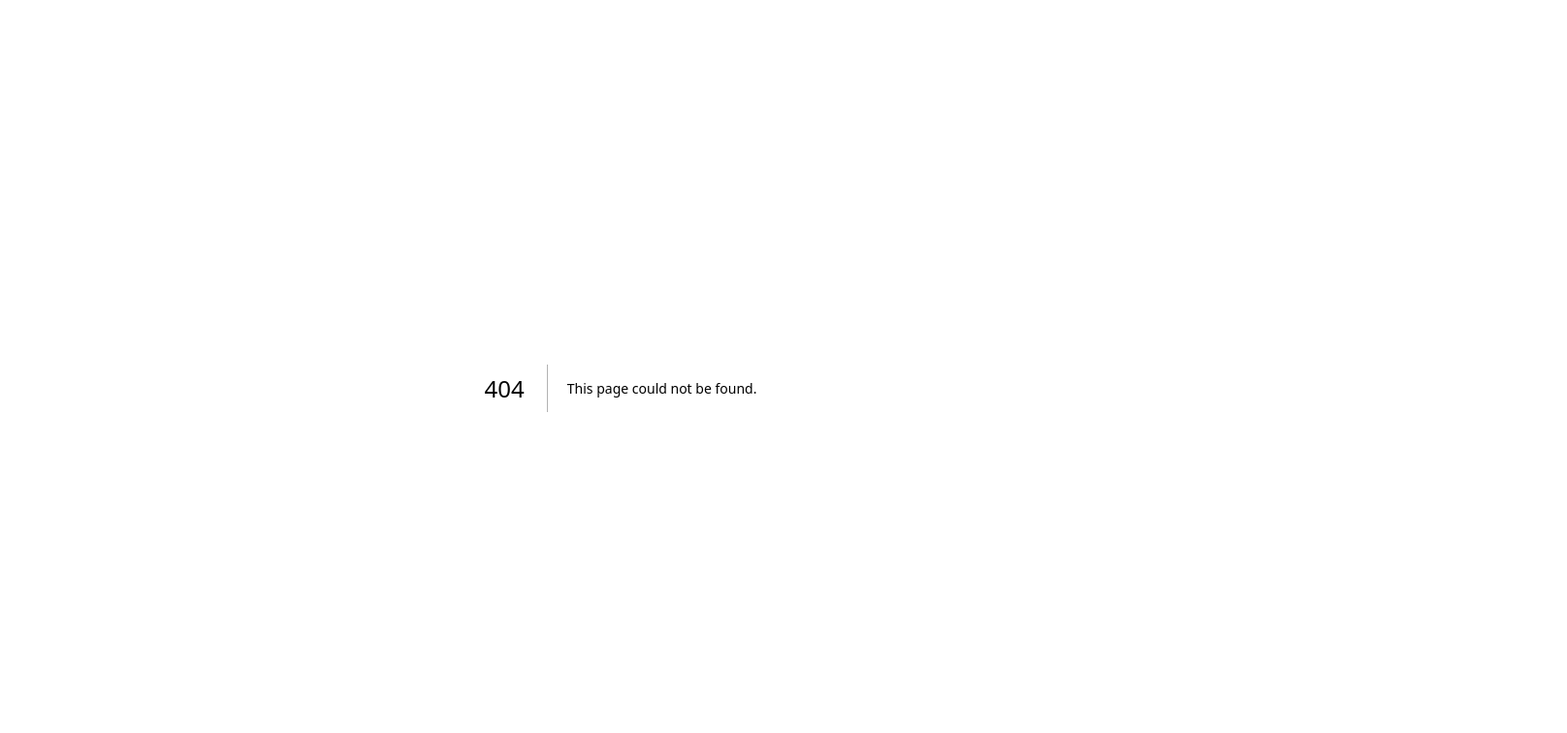
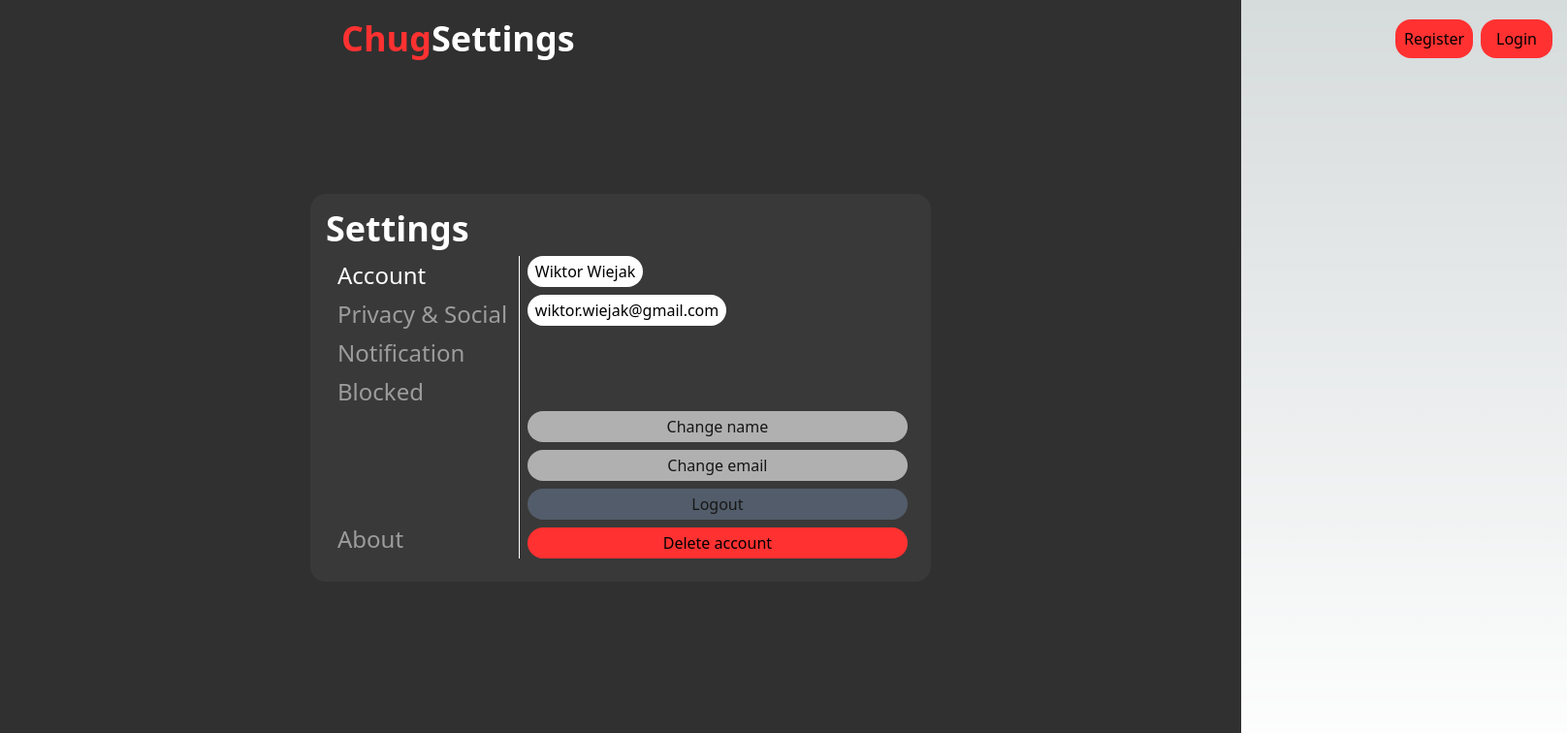
Before and after one commit to inspizzz/chug, a Next.js app: page /settings in a window 1280 px wide. Before the commit this address had no page. Shown: the top 756 px of the page at 97% size, 1616 px wide, since content can reach past the window. Built offline with nearby package versions, Linux system fonts and the light colour scheme.

Commit message:
created the settings template, not working yet, of the app

```diff
--- /dev/null
+++ b/app/settings/About/index.jsx
@@ -0,0 +1,10 @@
+export function About() {
+	return (
+		<div className="w-full h-full flex justify-center">
+			<div className="p-2 self-center w-fit h-fit flex flex-col">
+				<p className="self-center text-white">Chug</p>
+				<p className="self-center text-white">Version 1.0.0</p>
+			</div>
+		</div>
+	)
+}
--- /dev/null
+++ b/app/settings/Account/index.jsx
@@ -0,0 +1,19 @@
+export function Account() {
+	return (
+		<div className="w-full h-full flex flex-col gap-1 justify-between">
+			<div className="flex flex-col gap-2">
+				<p className="w-fit h-8 bg-white rounded-2xl flex items-center px-2 select-none">Wiktor Wiejak</p>
+				<p className="w-fit h-8 bg-white rounded-2xl flex items-center px-2 select-none">wiktor.wiejak@gmail.com</p>
+			</div>
+
+			<div className="flex flex-col gap-2">
+				<p className="w-full h-8 bg-white rounded-2xl self-center flex justify-center items-center px-2 opacity-60 hover:opacity-100 select-none">Change name</p>
+				<p className="w-full h-8 bg-white rounded-2xl self-center flex justify-center items-center px-2 opacity-60 hover:opacity-100 select-none">Change email</p>
+				<p className="w-full h-8 p-2 bg-slate-500 rounded-2xl flex items-center justify-center opacity-60 hover:opacity-100 select-none">Logout</p>
+				<p className="w-full h-8 p-2 bg-secondary rounded-2xl flex items-center justify-center hover:bg-red-600 select-none">Delete account</p>
+			</div>
+
+		</div>
+
+	)
+}
--- /dev/null
+++ b/app/settings/Blocked/index.jsx
@@ -0,0 +1,7 @@
+export function Blocked() {
+	return (
+		<div>
+
+		</div>
+	)
+}
--- /dev/null
+++ b/app/settings/Notification/index.jsx
@@ -0,0 +1,17 @@
+export function Notification() {
+	return (
+		<div className="flex flex-col gap-1">
+
+			<div className="w-full h-full flex justify-between gap-4 ">
+				<div className="flex flex-col">
+					<p className="h-4 text-white select-none opacity-80">Notifications?</p>
+					<p className="h-4 text-white select-none opacity-50">Do you want to receive notifications?</p>
+				</div>
+
+				<div>
+					<input type="checkbox" />
+				</div>
+			</div>
+		</div>
+	)
+}
--- /dev/null
+++ b/app/settings/Privacy/index.jsx
@@ -0,0 +1,32 @@
+export function Privacy() {
+	return (
+		<div className="flex flex-col gap-1">
+
+			<div className="w-full h-full flex justify-between gap-4 ">
+				<div className="flex flex-col">
+					<p className="h-4 text-white select-none opacity-80">Public?</p>
+					<p className="h-4 text-white select-none opacity-50">Do you want your profile to be public?</p>
+				</div>
+
+				<div>
+					<input type="checkbox" />
+				</div>
+			</div>
+
+			<div className="w-full h-full flex justify-between gap-1 ">
+				<div className="flex flex-col">
+					<p className="h-4 text-white select-none opacity-80">Show followers?</p>
+					<p className="h-4 text-white select-none opacity-50">Do you want your profile to show your follower count?</p>
+				</div>
+
+				<div>
+					<input type="checkbox" />
+				</div>
+			</div>
+
+
+
+		</div>
+
+	)
+}
--- /dev/null
+++ b/app/settings/layout.jsx
@@ -0,0 +1,9 @@
+export default function SettingLayout({ children }) {
+	return (
+		<div className="h-full w-full bg-primary flex justify-center">
+			<div className="w-1/2 h-1/2 self-center rounded-2xl bg-accent p-2">
+				{children}
+			</div>
+		</div>
+	)
+}
--- /dev/null
+++ b/app/settings/page.jsx
@@ -0,0 +1,71 @@
+'use client'
+
+import { useState } from "react"
+import { Account } from "./Account"
+import { Privacy } from "./Privacy"
+import { Blocked } from "./Blocked"
+import { Notification } from "./Notification"
+import { About } from "./About"
+import { TopBar } from "@/components/User/TopBar"
+
+export default function SettingsPage() {
+
+	const [ selected, setSelected ] = useState("Account")
+
+	return (
+		<div className="h-full w-full flex flex-col p-2">
+
+			<TopBar name="Settings"/>
+			<h1 className="text-4xl font-extrabold text-white">Settings</h1>
+
+			<div className="h-full w-full flex justify-start gap-2 p-2">
+				<div className="flex flex-col justify-between">
+					<div className="flex flex-col">
+						<h1 className={`text-white text-2xl p-1 flex justify-start self-center text-nowrap w-full cursor-pointer select-none ${selected === "Account" ? "opacity-100" : "opacity-50"} hover:text-secondary hover:opacity-100`} onClick={() => setSelected("Account")}>Account</h1>
+						<h1 className={`text-white text-2xl p-1 flex justify-start self-center text-nowrap w-full cursor-pointer select-none ${selected === "Privacy" ? "opacity-100" : "opacity-50"} hover:text-secondary hover:opacity-100`} onClick={() => setSelected("Privacy")}>Privacy & Social</h1>
+						<h1 className={`text-white text-2xl p-1 flex justify-start self-center text-nowrap w-full cursor-pointer select-none ${selected === "Notification" ? "opacity-100" : "opacity-50"} hover:text-secondary hover:opacity-100`} onClick={() => setSelected("Notification")}>Notification</h1>
+						<h1 className={`text-white text-2xl p-1 flex justify-start self-center text-nowrap w-full cursor-pointer select-none ${selected === "Blocked" ? "opacity-100" : "opacity-50"} hover:text-secondary hover:opacity-100`} onClick={() => setSelected("Blocked")}>Blocked</h1>
+					</div>
+
+					<h1 className={`text-white text-2xl p-1 flex justify-start self-center text-nowrap w-full cursor-pointer select-none ${selected === "About" ? "opacity-100" : "opacity-50"} hover:text-secondary hover:opacity-100`} onClick={() => setSelected("About")}>About</h1>
+
+				</div>
+
+				{/* middle splitter */}
+				<div className="w-[1px] h-full bg-white" />
+
+				<div className="w-full h-full flex flex-col">
+					{
+						selected === "Account" && (
+							<Account />
+						)
+					}
+
+					{
+						selected === "Privacy" && (
+							<Privacy />
+						)
+					}
+
+					{
+						selected === "Notification" && (
+							<Notification />
+						)
+					}
+
+					{
+						selected === "Blocked" && (
+							<Blocked />
+						)
+					}
+
+					{
+						selected === "About" && (
+							<About />
+						)
+					}
+				</div>
+			</div>
+		</div>
+	)
+}
```
